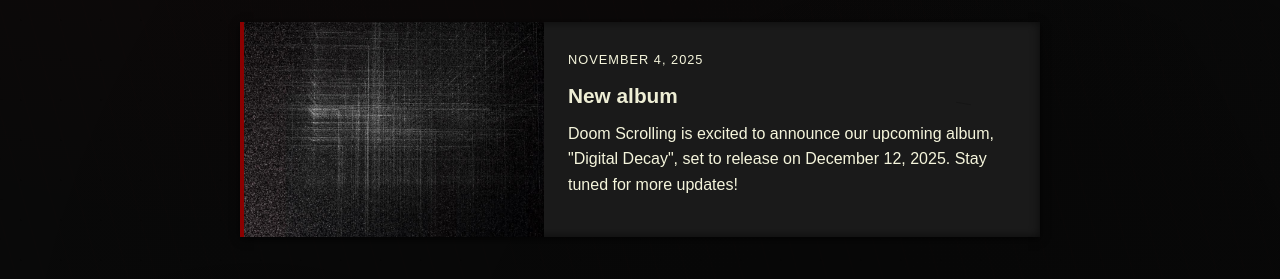
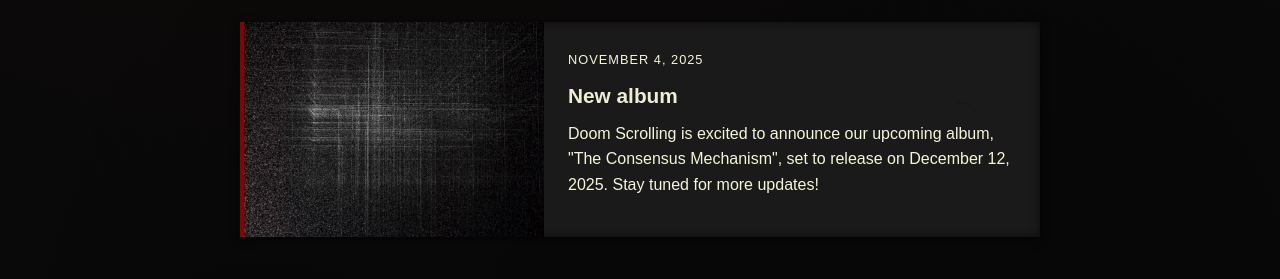
Before and after one commit to karhide-xx/doomscrolling, a plain HTML site: page index.html in a window 1280 px wide. Shown: the part 1600-1879 px from the top of the page. Drawn offline with nearby package versions, Linux system fonts and the light colour scheme.

Commit message:
Updated title of album 2

```diff
--- a/index.html
+++ b/index.html
@@ -111,7 +111,7 @@
                     <div class="news-content">
                         <span class="news-date">November 4, 2025</span>
                         <h3 class="news-title">New album</h3>
-                        <p class="news-excerpt">Doom Scrolling is excited to announce our upcoming album, "Digital Decay", set to release on December 12, 2025. Stay tuned for more updates!</p>
+                        <p class="news-excerpt">Doom Scrolling is excited to announce our upcoming album, "The Consensus Mechanism", set to release on December 12, 2025. Stay tuned for more updates!</p>
                     </div>
                 </article>
 
```
Also changed, not shown: 1 other file.
